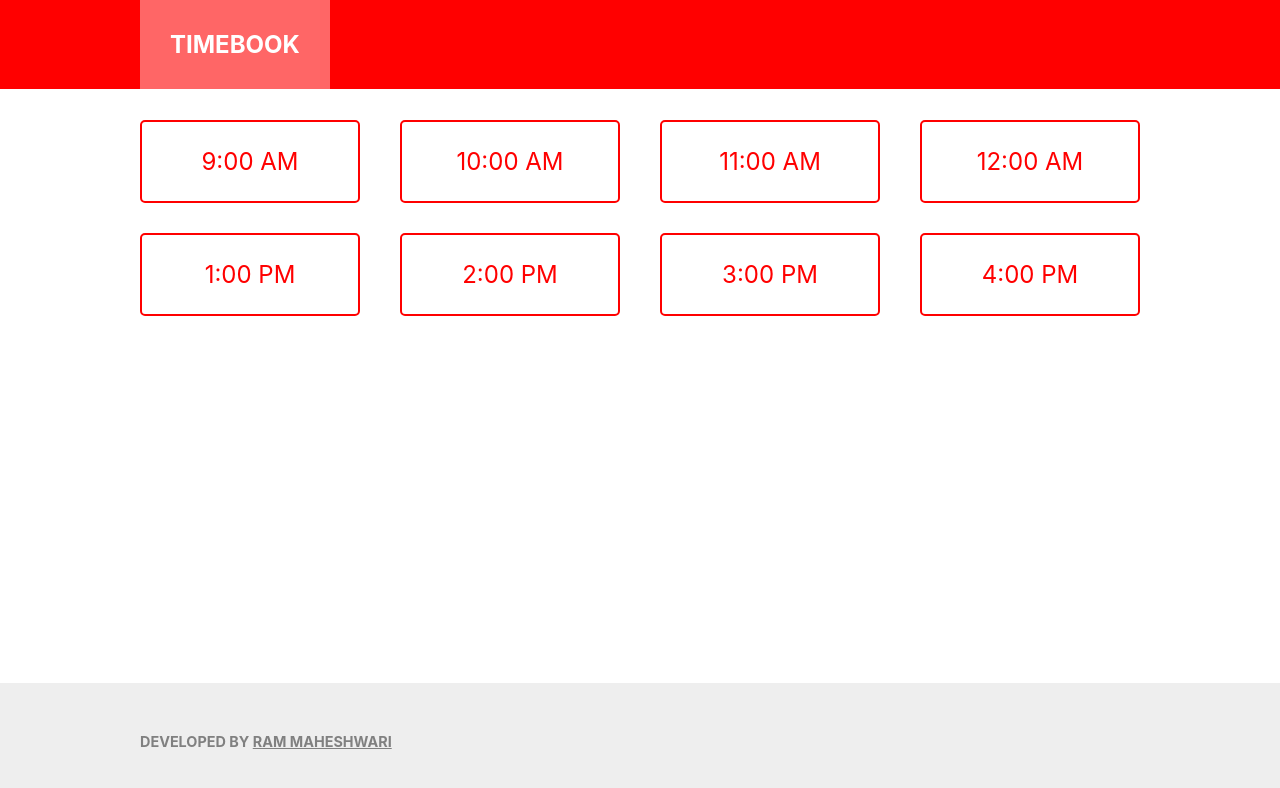
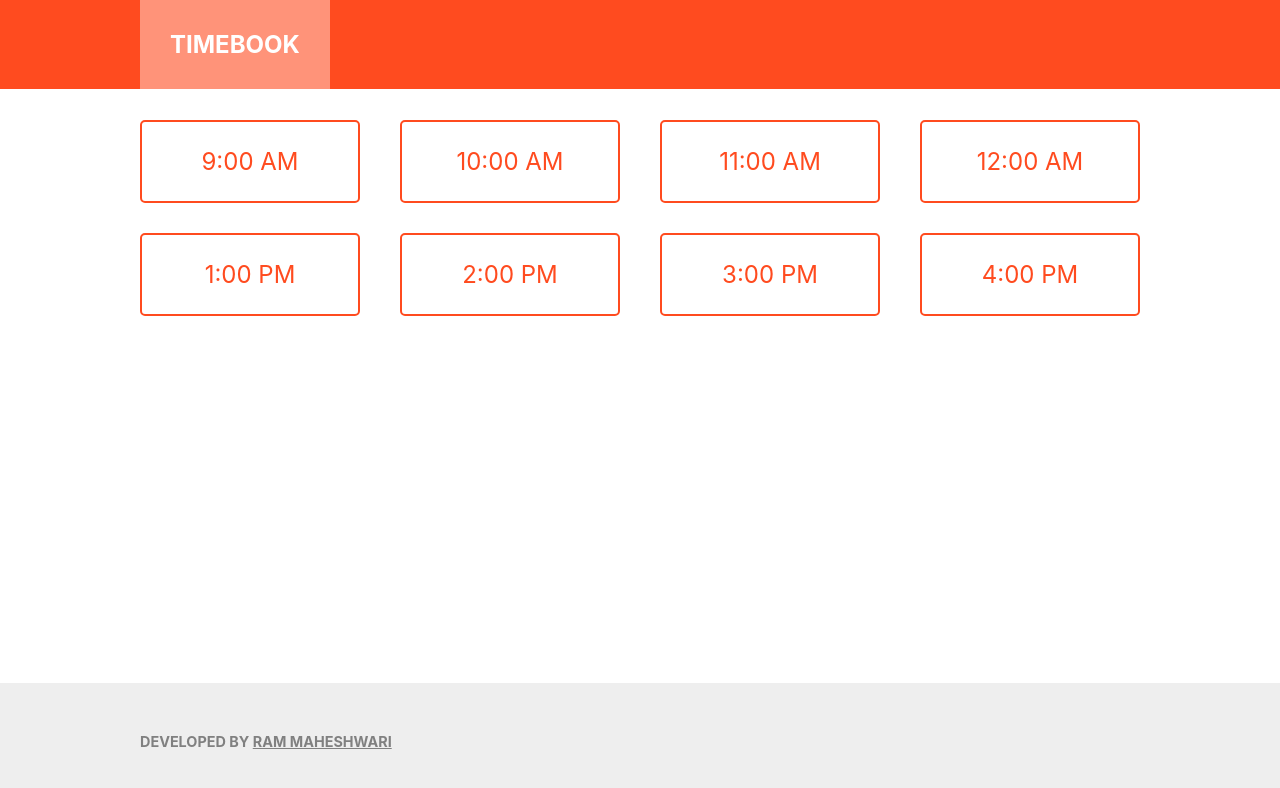
Before and after one commit to RamMahe1110/time-book, a React (Create React App) app: page / in a window 1280 px wide. Shown: the top 788 px of the page. Built offline with nearby package versions, Linux system fonts and the light colour scheme.

Commit message:
theme color changed

```diff
--- a/src/App.scss
+++ b/src/App.scss
@@ -1,6 +1,6 @@
 .app {
   nav {
-    background: red;
+    background: rgb(255, 75, 31);
     position: fixed;
     width: 100%;
     .container {
@@ -29,10 +29,10 @@
         border-radius: 5px;
         width: 22%;
         background-color: #fff;
-        border: 2px solid red;
+        border: 2px solid rgb(255, 75, 31);
         text-align: center;
         padding: 25px 0;
-        color: red;
+        color: rgb(255, 75, 31);
         font-size: 1.5rem;
         margin-bottom: 30px;
         .wrap {
@@ -40,7 +40,7 @@
         }
       }
       .booked {
-        background: red;
+        background: rgb(255, 75, 31);
         color: #fff;
       }
     }
@@ -85,7 +85,7 @@
             .err {
               margin-top: 8px !important;
               display: block;
-              color: red;
+              color: rgb(255, 75, 31);
             }
           }
           .decision-makers {
@@ -95,7 +95,7 @@
               margin-bottom: 15px;
               border: none;
               font-size: 1rem;
-              background: red;
+              background: rgb(255, 75, 31);
               color: #fff;
               font-weight: bold;
               border-radius: 5px;
@@ -103,8 +103,8 @@
             }
             .fail {
               background: #fff;
-              color: red;
-              border: 1px solid red;
+              color: rgb(255, 75, 31);
+              border: 1px solid rgb(255, 75, 31);
               font-weight: normal;
             }
           }
@@ -169,7 +169,7 @@
               .err {
                 margin-top: 5px;
                 display: block;
-                color: red;
+                color: rgb(255, 75, 31);
                 font-size: 0.8rem;
               }
             }
```
